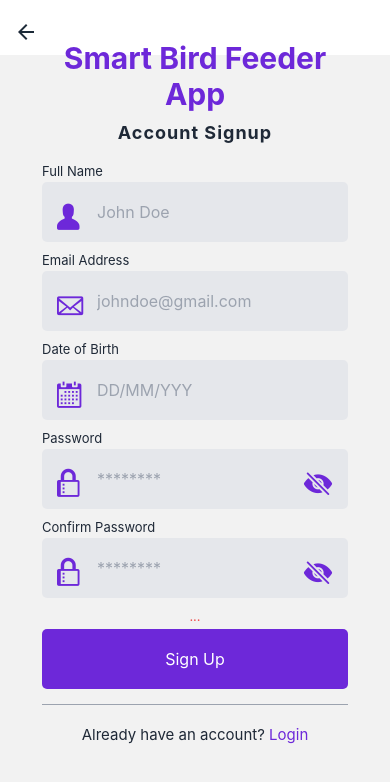
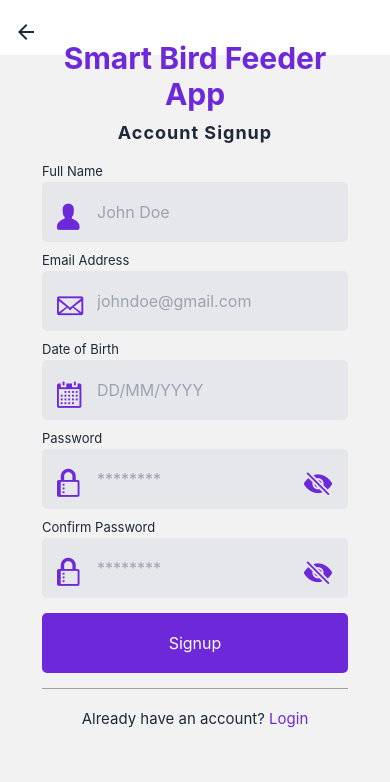
Before and after one commit to John-Hauff/smart-bird-feeder-app, a React Native app: screen /Signup in a window 390 px wide. Shown: the top 782 px of the page. Built offline with nearby package versions, Linux system fonts and the light colour scheme.

Commit message:
Added signup handler & ActivityIndicator

```diff
--- a/screens/Login.js
+++ b/screens/Login.js
@@ -95,8 +95,6 @@ const Login = ({ navigation }) => {
           <Formik
             initialValues={{ email: "", password: "" }}
             onSubmit={(values, { setSubmitting }) => {
-              // Move to Welcome screen
-              // TODO: deal with acct auth
               // Check that no input fields empty
               if (values.email == "" || values.password == "") {
                 handleMessage("Please fill out all the login fields");
@@ -138,6 +136,7 @@ const Login = ({ navigation }) => {
                   hidePassword={hidePassword}
                   setHidePassword={setHidePassword}
                 />
+
                 <MsgBox type={messageType}>{message}</MsgBox>
                 {/* Insert the style component for a button */}
                 {!isSubmitting && (
--- a/screens/Signup.js
+++ b/screens/Signup.js
@@ -27,11 +27,12 @@ import {
   TextLink,
   TextLinkContent,
 } from "./../components/styles";
-import { View, TouchableOpacity } from "react-native";
+import { View, TouchableOpacity, ActivityIndicator } from "react-native";
 
 // Allows user to choose dates and/or times from a drop-down calendar view
 import DateTimePicker from "@react-native-community/datetimepicker";
 import KeyboardAvoidingWrapper from "../components/KeyboardAvoidingWrapper";
+import axios from "axios";
 
 // Use the brand color for icons (for some reason won't work; forced to hardcode style)
 // darkLight also will not work :(
@@ -41,6 +42,10 @@ const Signup = ({ navigation }) => {
   const [hidePassword, setHidePassword] = useState(true);
   const [show, setShow] = useState(false);
   const [date, setDate] = useState(new Date(2000, 0, 1));
+  // State var to store the message
+  const [message, setMessage] = useState();
+  // A message can be a rejected error message or a success message
+  const [messageType, setMessageType] = useState();
 
   // User DOB to be sent
   const [dob, setDob] = useState();
@@ -56,6 +61,41 @@ const Signup = ({ navigation }) => {
   // Function to display the date picker window
   const showDatePicker = () => {
     setShow(true);
+  };
+
+  // Handle signup forms
+  const handleSignup = (credentials, setSubmitting) => {
+    // Clear message board
+    handleMessage(null);
+    // const url = "https://smart-bird-feeder-api.herokuapp.com/user/signup";
+    const url = "http://localhost:3000/user/signup";
+
+    axios
+      .post(url, credentials)
+      .then((response) => {
+        const result = response.data;
+        const { message, status, data } = result;
+
+        if (status !== "SUCCESS") {
+          handleMessage(message, status);
+        } else {
+          // SUCCESS: Move to Welcome page
+          // Signup return data is not an array, so just spread `data`
+          navigation.navigate("Welcome", { ...data });
+        }
+        setSubmitting(false);
+      })
+      .catch((error) => {
+        console.log(error);
+        setSubmitting(false);
+        // Likely bad user connection, so show msg to try again
+        handleMessage("An error occurred. Check your network and try again");
+      });
+  };
+
+  const handleMessage = (message, type = "FAILED") => {
+    setMessage(message);
+    setMessageType(type);
   };
 
   return (
@@ -74,32 +114,58 @@ const Signup = ({ navigation }) => {
               is24Hour={true}
               display="default"
               onChange={onChange}
+              style={{ width: 320, backgroundColor: "white" }}
             />
           )}
 
           <Formik
             initialValues={{
-              fullName: "",
+              name: "",
               email: "",
               dateOfBirth: "",
               password: "",
             }}
-            onSubmit={(values) => {
-              console.log(values);
-              // Navigate to Welcome screen when Signup is submitted
-              navigation.navigate("Welcome");
+            onSubmit={(values, { setSubmitting }) => {
+              // Check that no input fields empty
+              // Formik can't handle the datetimeopicker input, so deal w/ it manually
+              values = { ...values, dateOfBirth: dob };
+              if (
+                values.email == "" ||
+                values.password == "" ||
+                values.name == "" ||
+                values.dateOfBirth == ""
+              ) {
+                handleMessage("Please fill out all the Signup fields");
+                console.log(
+                  values.email,
+                  values.password,
+                  values.name,
+                  values.dateOfBirth
+                );
+                setSubmitting(false);
+              } else if (values.password !== values.confirmPassword) {
+                handleMessage("Passwords do not match");
+              } else {
+                handleSignup(values, setSubmitting);
+              }
             }}
           >
-            {({ handleChange, handleBlur, handleSubmit, values }) => (
+            {({
+              handleChange,
+              handleBlur,
+              handleSubmit,
+              values,
+              isSubmitting,
+            }) => (
               <StyledFormArea>
                 <MyTextInput
                   label="Full Name"
                   icon="person"
                   placeholder="John Doe"
                   placeholderTextColor={"#9CA3AF"}
-                  onChangeText={handleChange("fullName")}
-                  onBlur={handleBlur("fullName")}
-                  value={values.fullName}
+                  onChangeText={handleChange("name")}
+                  onBlur={handleBlur("name")}
+                  value={values.name}
                 />
 
                 <MyTextInput
@@ -116,7 +182,7 @@ const Signup = ({ navigation }) => {
                 <MyTextInput
                   label="Date of Birth"
                   icon="calendar"
-                  placeholder="DD/MM/YYY"
+                  placeholder="DD/MM/YYYY"
                   placeholderTextColor={"#9CA3AF"}
                   onChangeText={handleChange("dateOfBirth")}
                   onBlur={handleBlur("dateOfBirth")}
@@ -148,20 +214,33 @@ const Signup = ({ navigation }) => {
                   placeholder="********"
                   placeholderTextColor={"#9CA3AF"}
                   onChangeText={handleChange("confirmPassword")}
-                  onBlur={handleBlur("confirmpassword")}
-                  value={values.confirmpassword}
+                  onBlur={handleBlur("confirmPassword")}
+                  value={values.confirmPassword}
                   secureTextEntry={hidePassword}
                   isPassword={true}
                   hidePassword={hidePassword}
                   setHidePassword={setHidePassword}
                 />
 
-                <MsgBox>...</MsgBox>
+                <MsgBox type={messageType}>{message}</MsgBox>
                 {/* Insert the style component for a button */}
-                <StyledButton onPress={handleSubmit}>
-                  {/* Insert the styled button text */}
-                  <ButtonText>Sign Up</ButtonText>
-                </StyledButton>
+                {!isSubmitting && (
+                  <StyledButton onPress={handleSubmit}>
+                    {/* Insert the styled button text */}
+                    <ButtonText>Signup</ButtonText>
+                  </StyledButton>
+                )}
+
+                {/* If submitting, use an ActivityIndicator instead of onPress */}
+                {/* This ActivityIndicator will show a loading animation on the button when pressed */}
+                {isSubmitting && (
+                  // Button will not respond to presses while it's loaded when disabled={true}
+                  <StyledButton disabled={true}>
+                    <ActivityIndicator size="large" color={"#FFFFFF"} />
+                    <ButtonText>Signup</ButtonText>
+                  </StyledButton>
+                )}
+
                 {/* Insert styled horizontal line component */}
                 <Line />
                 {/* Insert Extra View component and place styled extra text into it */}
```
